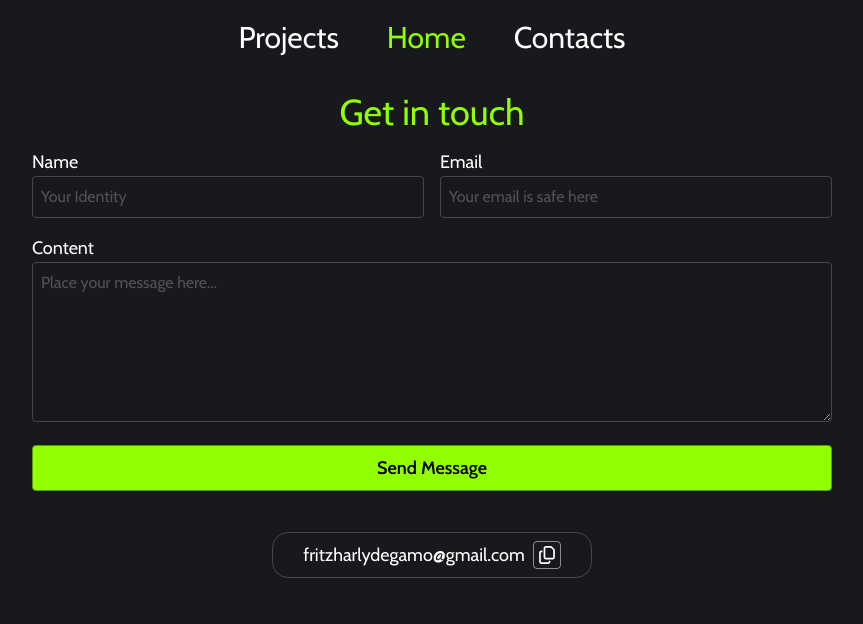
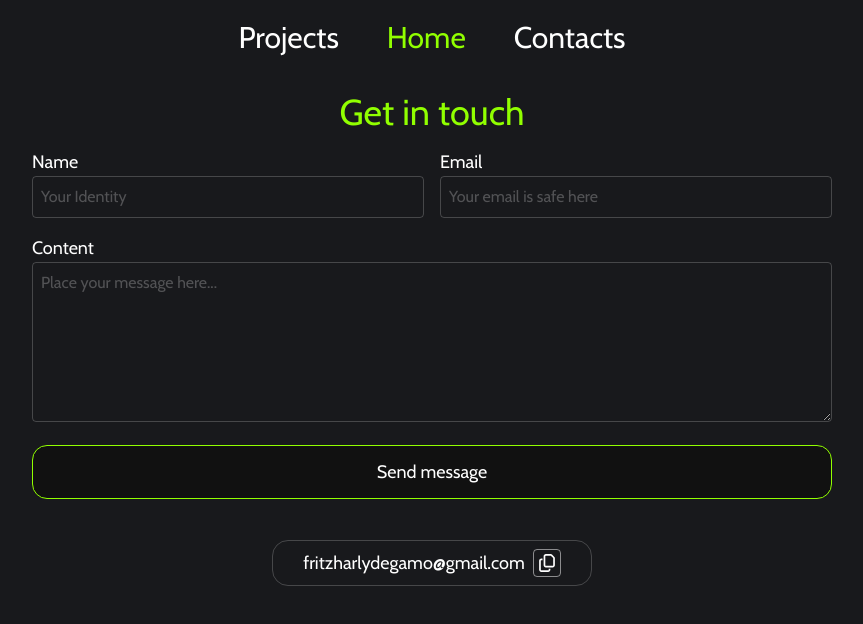
Before and after one commit to Frehitzz/my-portfolio, a React (Vite) app: page /contact in a window 1280 px wide. Shown: the top 624 px of the page, without its empty margins (208-1071 px from the left). Built offline with nearby package versions, Linux system fonts and the light colour scheme.

Commit message:
feat: changing the button

```diff
--- a/src/pages/Contact.jsx
+++ b/src/pages/Contact.jsx
@@ -52,10 +52,8 @@ function Contact() {
           ></textarea>
         </div>
         {/* button */}
-        <div className="">
-          <button className="w-full bg-[#91ff00] p-2 outline-none border border-[#599c02] rounded text-lg font-semibold">
-            Send Message
-          </button>
+        <div className="holographic-card text-lg flex items-center justify-center gap-2 p-3 border rounded-4xl border-[#91ff00] text-white">
+          <p className="flex items-center gap-2">Send message</p>
         </div>
       </form>
       {/* horizontal line */}
```
